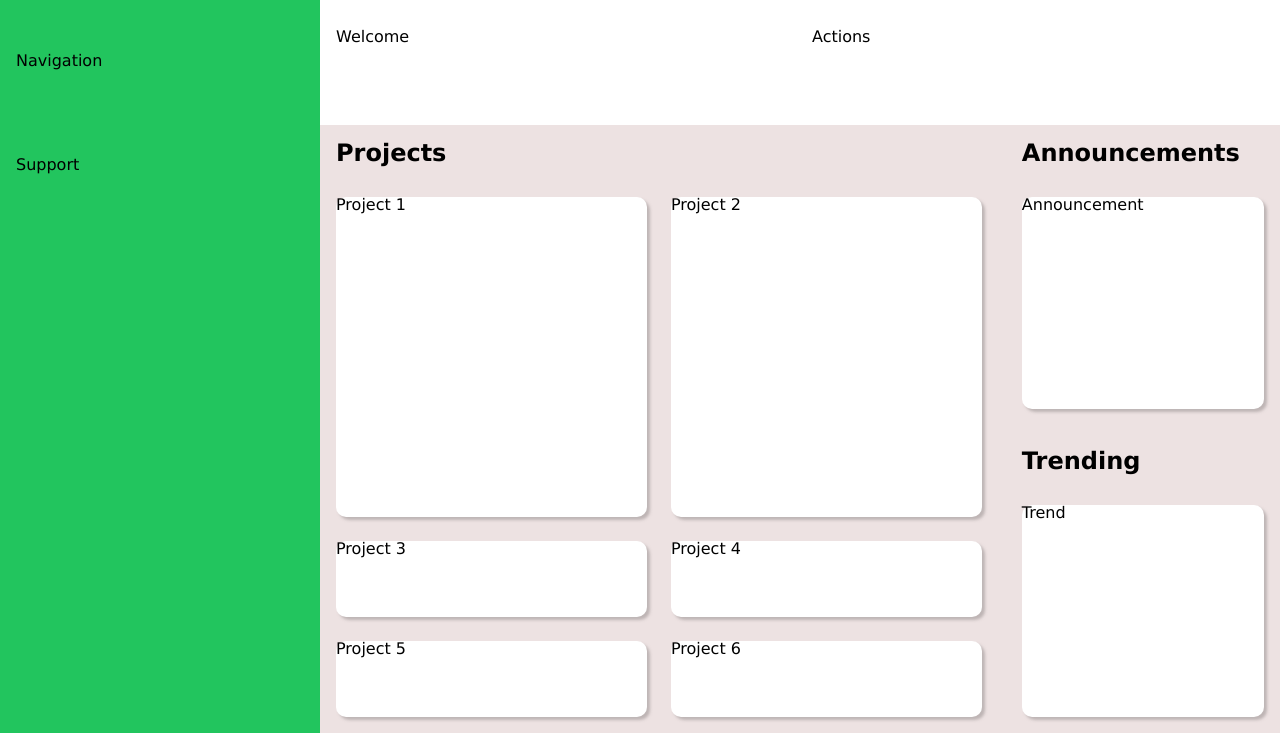
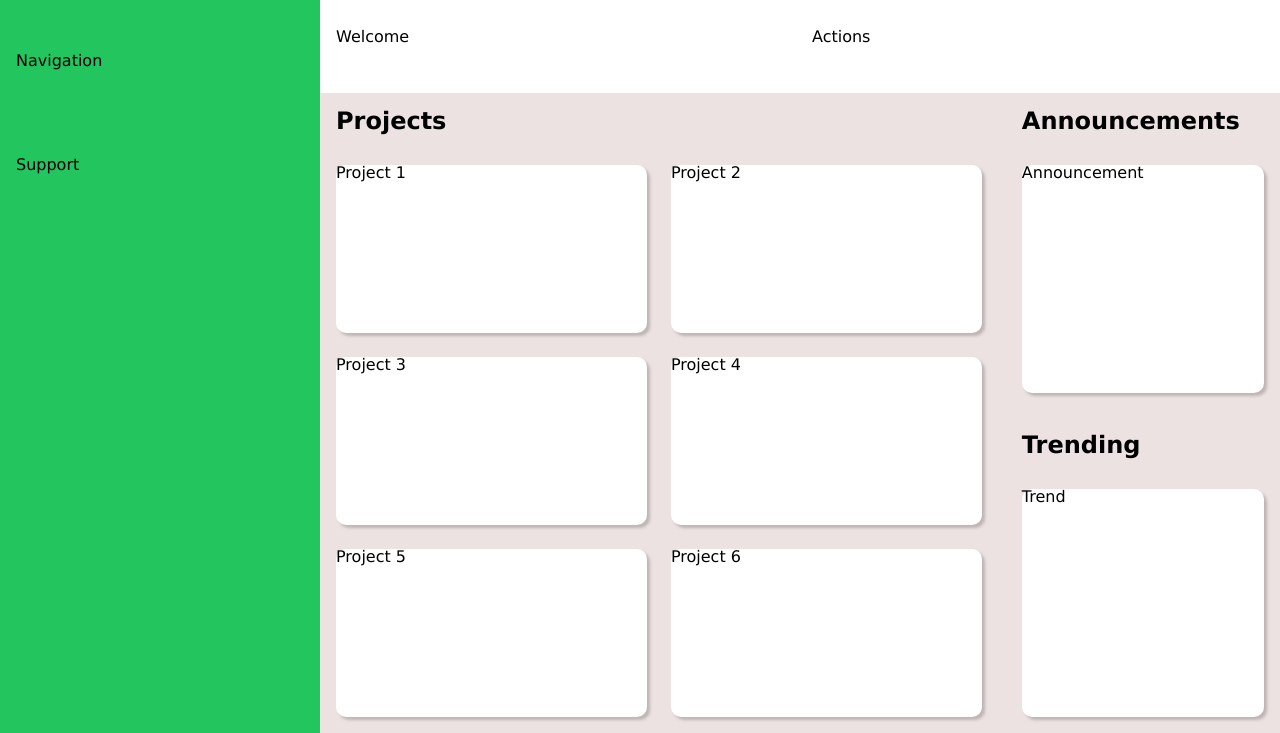
Before and after one commit to Ahureau/odin-dashboard, a plain HTML site: page index.html in a window 1280 px wide. Shown: the part 67-800 px from the top of the page. Drawn offline with Linux system fonts and the light colour scheme.

Commit message:
Grid is fixed in projects

```diff
--- a/styles.css
+++ b/styles.css
@@ -230,12 +230,12 @@ body {
 .gridContainer {
     display: grid;
     width: 100%;
-    grid-template-rows: 5rem 7rem 1fr;
+    grid-template-rows: 5rem 7rem minmax(1fr, auto);
     grid-template-columns: 20rem 1fr;
 }
 
 nav {
-    grid-area: 1 / 1 / -1 / 2;
+    grid-area: 1 / 1 / 4 / 2;
     background-color: var(--color-background);
     display: grid;
     gap: var(--gap-medium);
@@ -245,7 +245,7 @@ nav {
 }
 
 header {
-    grid-area: 1 / 2 / 2 / -1;
+    grid-area: 1 / 2 / 2 / 3;
     display: grid;
     gap: var(--gap-medium);
     padding: var(--padding-medium);
@@ -254,7 +254,7 @@ header {
 }
 
 section {
-    grid-area: 2 / 2 / 3 / -1;
+    grid-area: 2 / 2 / 3 / 3;
     display: grid;
     gap: var(--gap-medium);
     padding: var(--padding-medium);
@@ -263,7 +263,7 @@ section {
 }
 
 main {
-    grid-area: 3 / 2 / -1 / -1;
+    grid-area: 3 / 2 / 3 / 4;
     display: grid;
     gap: var(--gap-large);
     grid-template-rows: 1fr 1fr;
@@ -276,7 +276,7 @@ main {
     grid-area: 1 / 1 / 3 / 2;
     display: grid;
     gap: var(--gap-medium);
-    grid-template-rows: 2rem repeat(auto-fit, 20rem);
+    grid-template-rows: 2rem repeat(auto-fit, auto);
     grid-template-columns: repeat(auto-fit, minmax(250px, 1fr));
 }
 
@@ -290,6 +290,7 @@ main {
     box-shadow: 3px 3px 3px color-mix(in srgb, var(--color-background-secondary) 50%, black 20%);
     background-color: white;
     border-radius: 10px;
+    min-height: 10rem;
 }
 
 .announcements {
@@ -301,7 +302,7 @@ main {
 }
 
 .trending {
-    grid-area: 2 / 2 / -1 / -1;
+    grid-area: 2 / 2 / 3 / 3;
     display: grid;
     gap: var(--gap-medium);
     grid-template-rows: 2rem 1fr;
```
